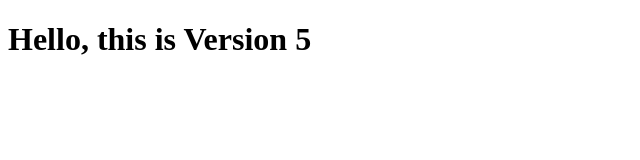
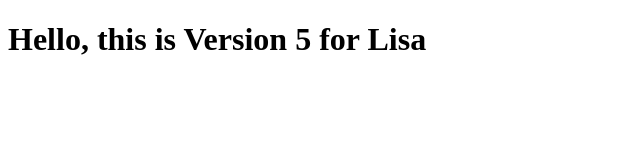
Before and after one commit to lisaenglish-dowdell/test, a plain HTML site: page index.html in a window 1280 px wide. Shown: the whole page, without its empty margins (0-640 px from the left). Drawn offline with Linux system fonts and the light colour scheme.

Commit message:
Added my name to h1

```diff
--- a/index.html
+++ b/index.html
@@ -4,6 +4,6 @@
     <title>Version Control Test</title>
   </head>
   <body>
-    <h1>Hello, this is Version 5</h1>
+    <h1>Hello, this is Version 5 for Lisa</h1>
   </body>
 </html>
```
